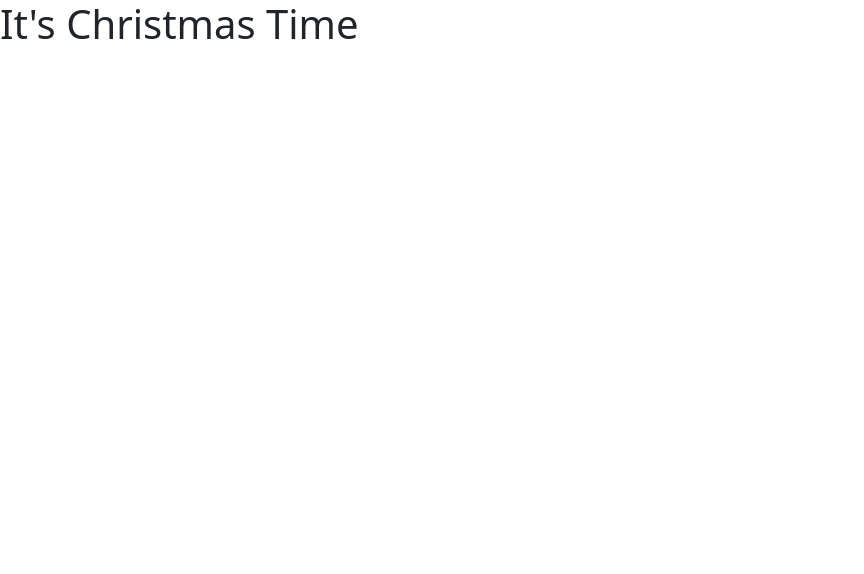
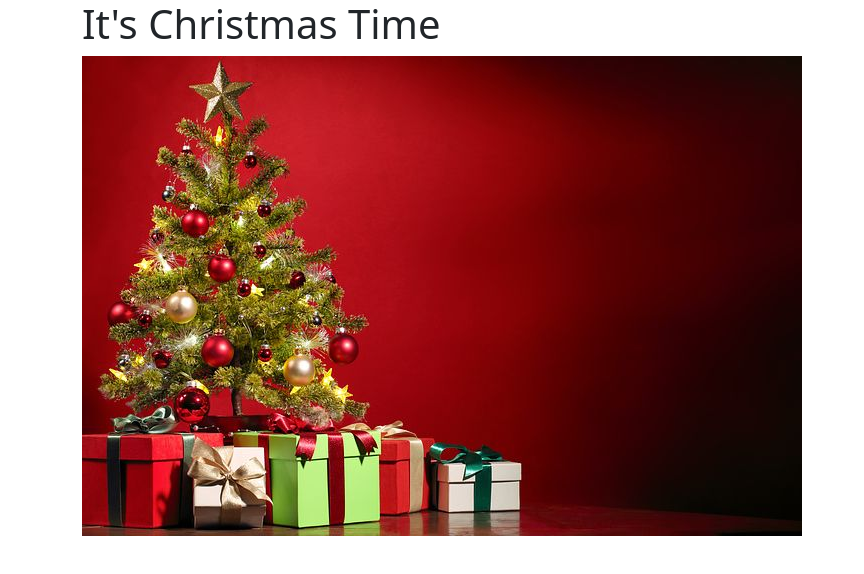
Before and after one commit to Alin-Lipotchi/assignment-7-echipa-5, a plain HTML site: page christmas.html in a window 1280 px wide. Shown: the whole page, without its empty margins (0-864 px from the left). Drawn offline with nearby package versions, Linux system fonts and the light colour scheme.

Commit message:
Adding content

```diff
--- a/christmas.html
+++ b/christmas.html
@@ -1,27 +1,40 @@
 <!doctype html>
 <html lang="en">
-  <head>
+
+<head>
     <!-- Required meta tags -->
     <meta charset="utf-8">
     <meta name="viewport" content="width=device-width, initial-scale=1">
 
     <!-- Bootstrap CSS -->
-    <link href="https://cdn.jsdelivr.net/npm/bootstrap@5.1.3/dist/css/bootstrap.min.css" rel="stylesheet" integrity="sha384-1BmE4kWBq78iYhFldvKuhfTAU6auU8tT94WrHftjDbrCEXSU1oBoqyl2QvZ6jIW3" crossorigin="anonymous">
+    <link href="https://cdn.jsdelivr.net/npm/bootstrap@5.1.3/dist/css/bootstrap.min.css" rel="stylesheet"
+        integrity="sha384-1BmE4kWBq78iYhFldvKuhfTAU6auU8tT94WrHftjDbrCEXSU1oBoqyl2QvZ6jIW3" crossorigin="anonymous">
 
     <title>Christmas</title>
-  </head>
-  <body>
-    <h1>It's Christmas Time</h1>
+</head>
+
+<body>
+    <div class="container">
+        <div class="row">
+            <h1>It's Christmas Time</h1>
+            <div class="col">
+                <img src="picture.jpg">
+            </div>
+        </div>
+    </div>
 
     <!-- Optional JavaScript; choose one of the two! -->
 
     <!-- Option 1: Bootstrap Bundle with Popper -->
-    <script src="https://cdn.jsdelivr.net/npm/bootstrap@5.1.3/dist/js/bootstrap.bundle.min.js" integrity="sha384-ka7Sk0Gln4gmtz2MlQnikT1wXgYsOg+OMhuP+IlRH9sENBO0LRn5q+8nbTov4+1p" crossorigin="anonymous"></script>
+    <script src="https://cdn.jsdelivr.net/npm/bootstrap@5.1.3/dist/js/bootstrap.bundle.min.js"
+        integrity="sha384-ka7Sk0Gln4gmtz2MlQnikT1wXgYsOg+OMhuP+IlRH9sENBO0LRn5q+8nbTov4+1p"
+        crossorigin="anonymous"></script>
 
     <!-- Option 2: Separate Popper and Bootstrap JS -->
     <!--
     <script src="https://cdn.jsdelivr.net/npm/@popperjs/core@2.10.2/dist/umd/popper.min.js" integrity="sha384-7+zCNj/IqJ95wo16oMtfsKbZ9ccEh31eOz1HGyDuCQ6wgnyJNSYdrPa03rtR1zdB" crossorigin="anonymous"></script>
     <script src="https://cdn.jsdelivr.net/npm/bootstrap@5.1.3/dist/js/bootstrap.min.js" integrity="sha384-QJHtvGhmr9XOIpI6YVutG+2QOK9T+ZnN4kzFN1RtK3zEFEIsxhlmWl5/YESvpZ13" crossorigin="anonymous"></script>
     -->
-  </body>
+</body>
+
 </html>
```
Also changed, not shown: picture.jpg (added).
